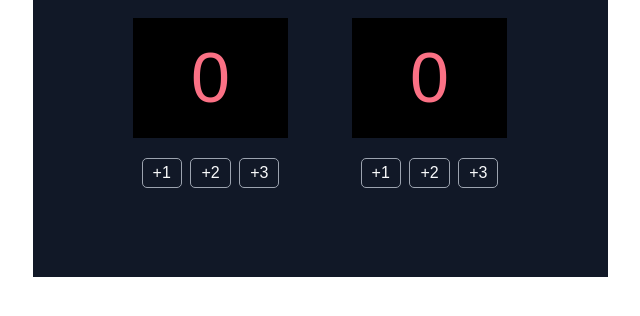
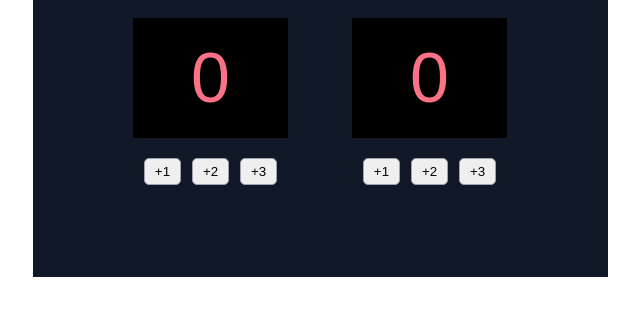
Before and after one commit to Frenzy017/scrimba, a website built with Vite: page Basketball counter project/index.html in a window 1280 px wide. Shown: the part 188-504 px from the top of the page, without its empty margins (320-960 px from the left). Built offline with nearby package versions, Linux system fonts and the light colour scheme; a web font is replaced by a local one.

Commit message:
Update index.html file

```diff
--- a/Basketball counter project/index.html
+++ b/Basketball counter project/index.html
@@ -11,24 +11,24 @@
       <div class="home-section">
         <h3>HOME</h3>
         <div class="digit-field">
-          <div class="digit">0</div>
+          <div class="digit" id="digit-home">0</div>
         </div>
         <div class="operator-section">
-          <div class="operand">+1</div>
-          <div class="operand">+2</div>
-          <div class="operand">+3</div>
+          <button class="operand" id="one" onclick="addOneHome()">+1</button>
+          <button class="operand" id="two" onclick="addTwoHome()">+2</button>
+          <button class="operand" id="three" onclick="addThreeHome()">+3</button>
         </div>
       </div>
 
       <div class="guest-section">
         <h3>GUEST</h3>
         <div class="digit-field">
-          <div class="digit">0</div>
+          <div class="digit" id="digit-guest">0</div>
         </div>
         <div class="operator-section">
-          <div class="operand opera">+1</div>
-          <div class="operand">+2</div>
-          <div class="operand">+3</div>
+          <button class="operand" id="one" onclick="addOneGuest()">+1</button>
+          <button class="operand" id="two" onclick="addTwoGuest()">+2</button>
+          <button class="operand" id="three" onclick="addThreeGuest()">+3</button>
         </div>
       </div>
     </div>
```
